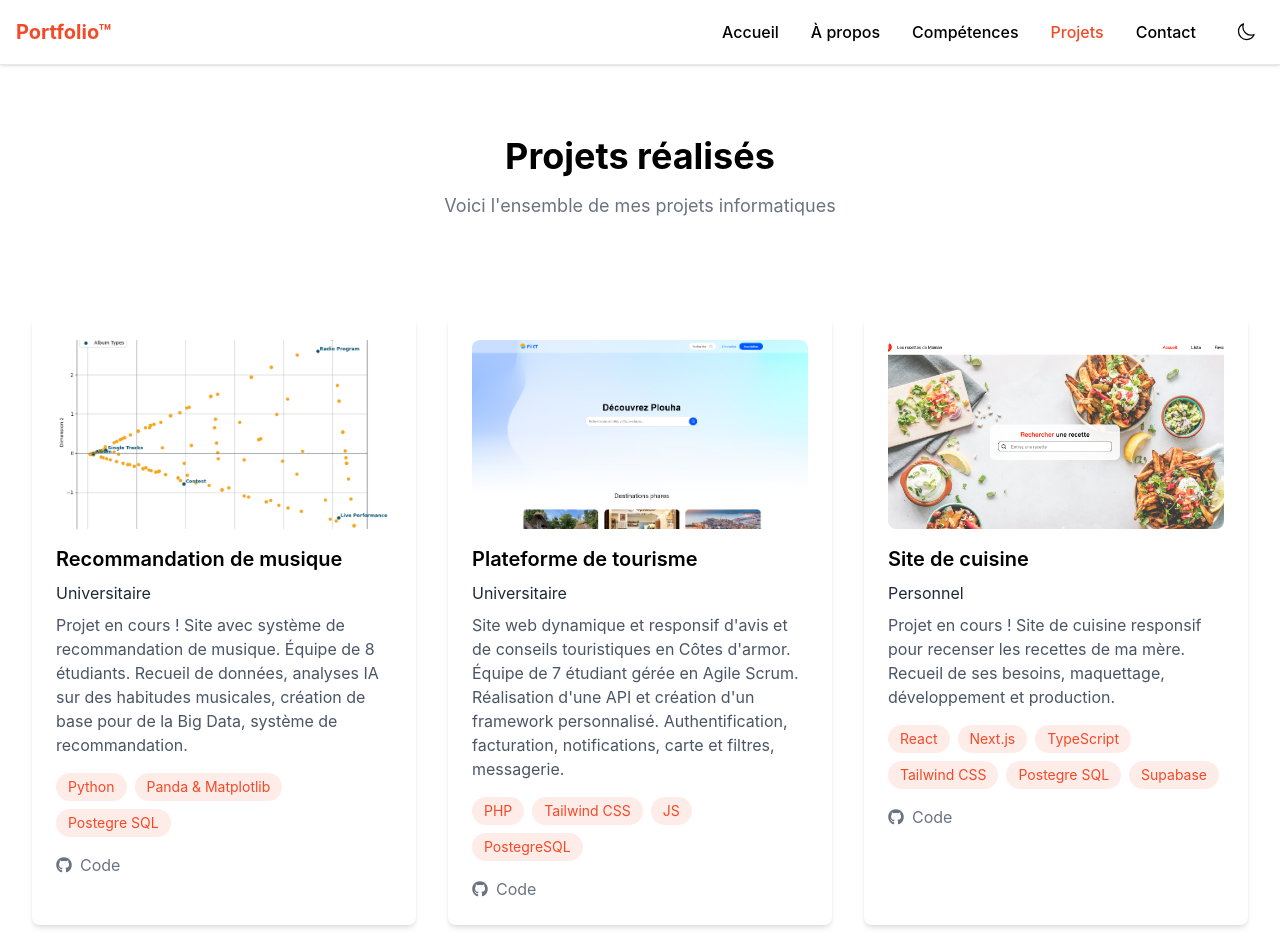
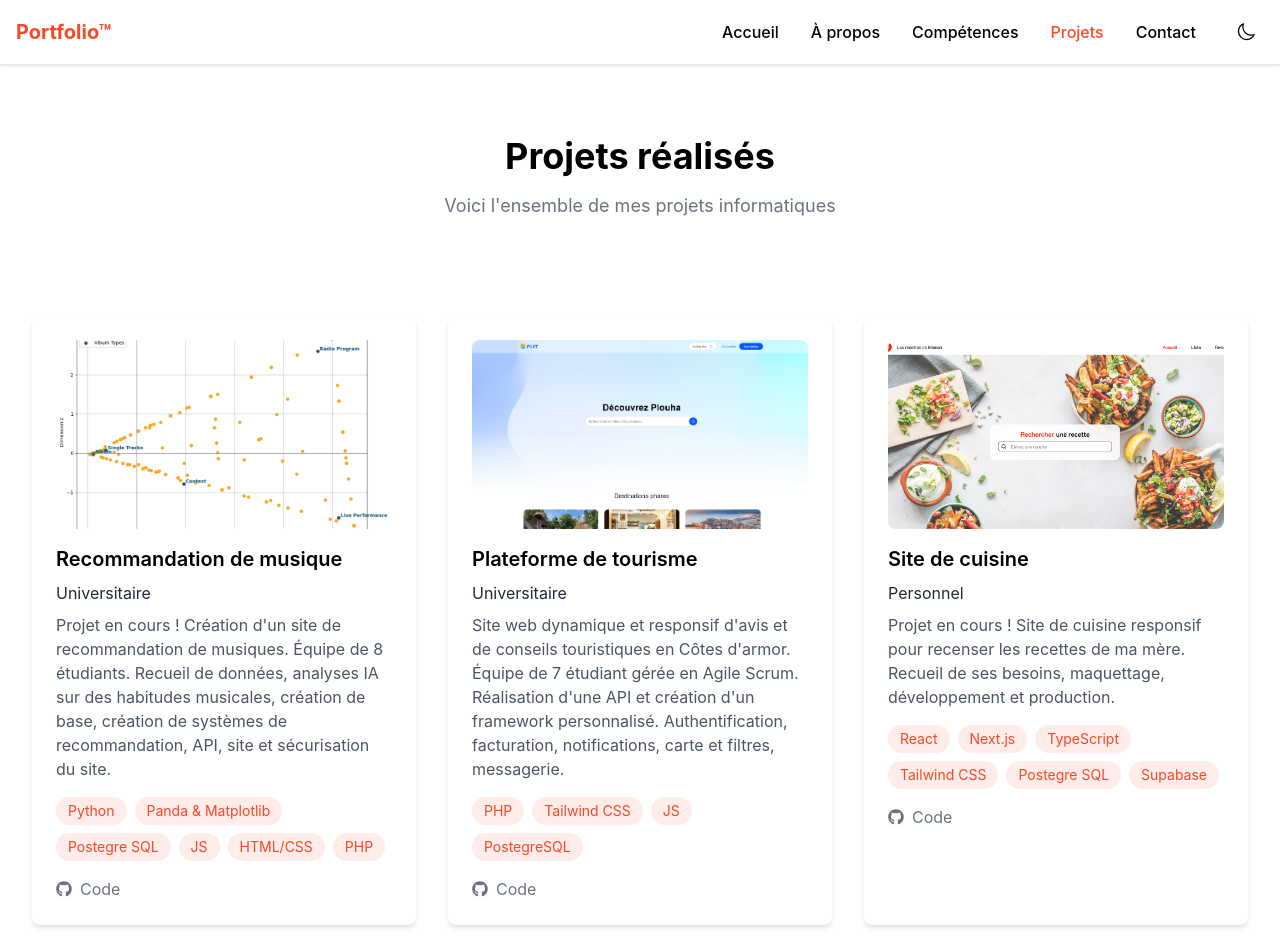
Before and after one commit to stephantoine/site-portfolio, a Next.js app: page /projects in a window 1280 px wide. Shown: the top 952 px of the page. Built offline with nearby package versions, Linux system fonts and the light colour scheme.

Commit message:
fix little changes

```diff
--- a/src/contents/project.ts
+++ b/src/contents/project.ts
@@ -5,8 +5,8 @@ export const projects: Project[] = [
         title: 'Recommandation de musique',
         handle: 'SAE 5-6',
         type: 'Universitaire',
-        description: 'Projet en cours ! Site avec système de recommandation de musique. Équipe de 8 étudiants. Recueil de données, analyses IA sur des habitudes musicales, création de base pour de la Big Data, système de recommandation.',
-        technologies: ['Python', 'Panda & Matplotlib', 'Postegre SQL'],
+        description: 'Projet en cours ! Création d\'un site de recommandation de musiques. Équipe de 8 étudiants. Recueil de données, analyses IA sur des habitudes musicales, création de base, création de systèmes de recommandation, API, site et sécurisation du site.',
+        technologies: ['Python', 'Panda & Matplotlib', 'Postegre SQL', 'JS', 'HTML/CSS', 'PHP'],
         githubLink: 'https://github.com/IUT-InTheEnd/analyse',
         demoLink: '',
         image: '/projects/recomusique.png',
```
